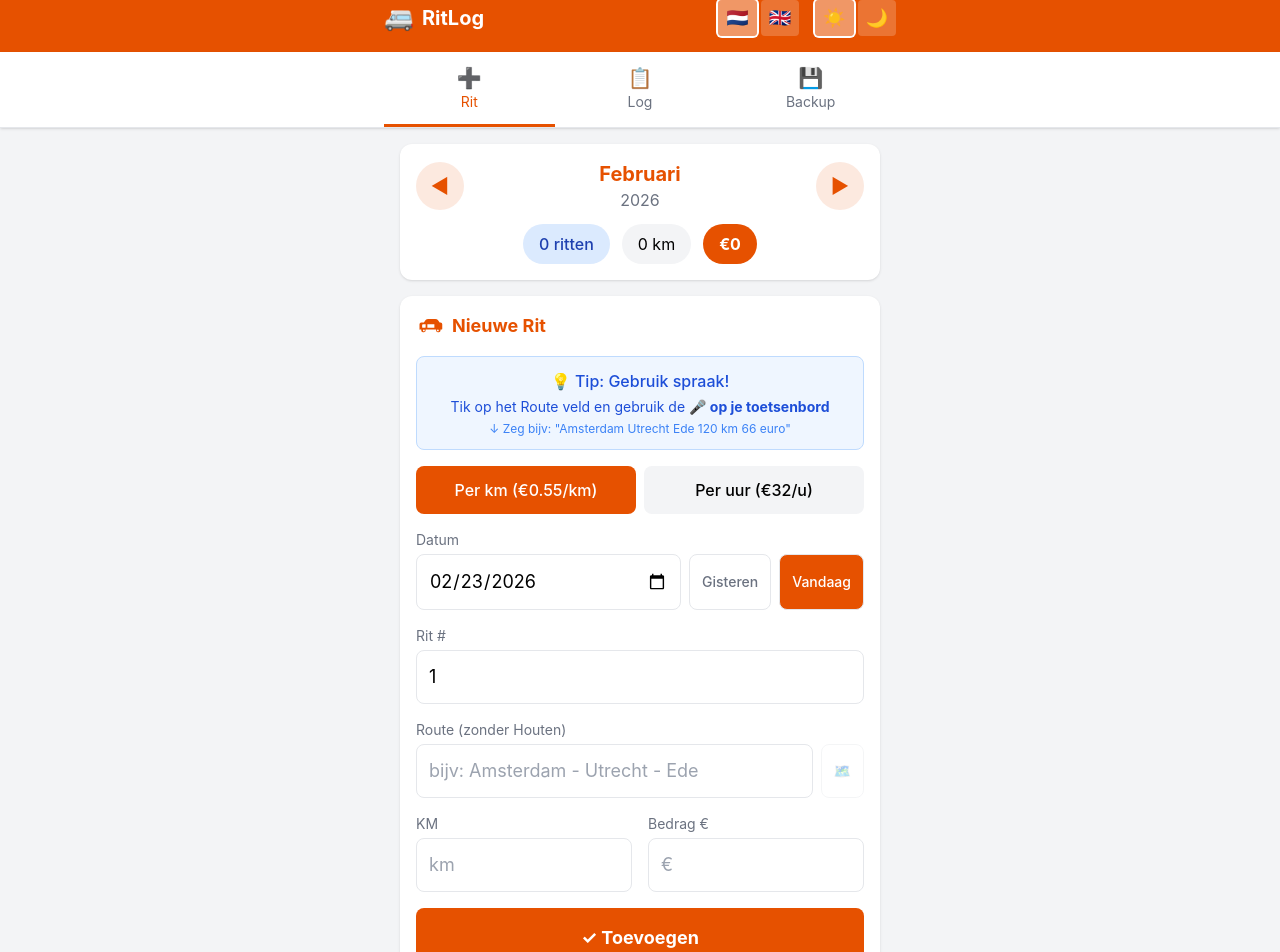
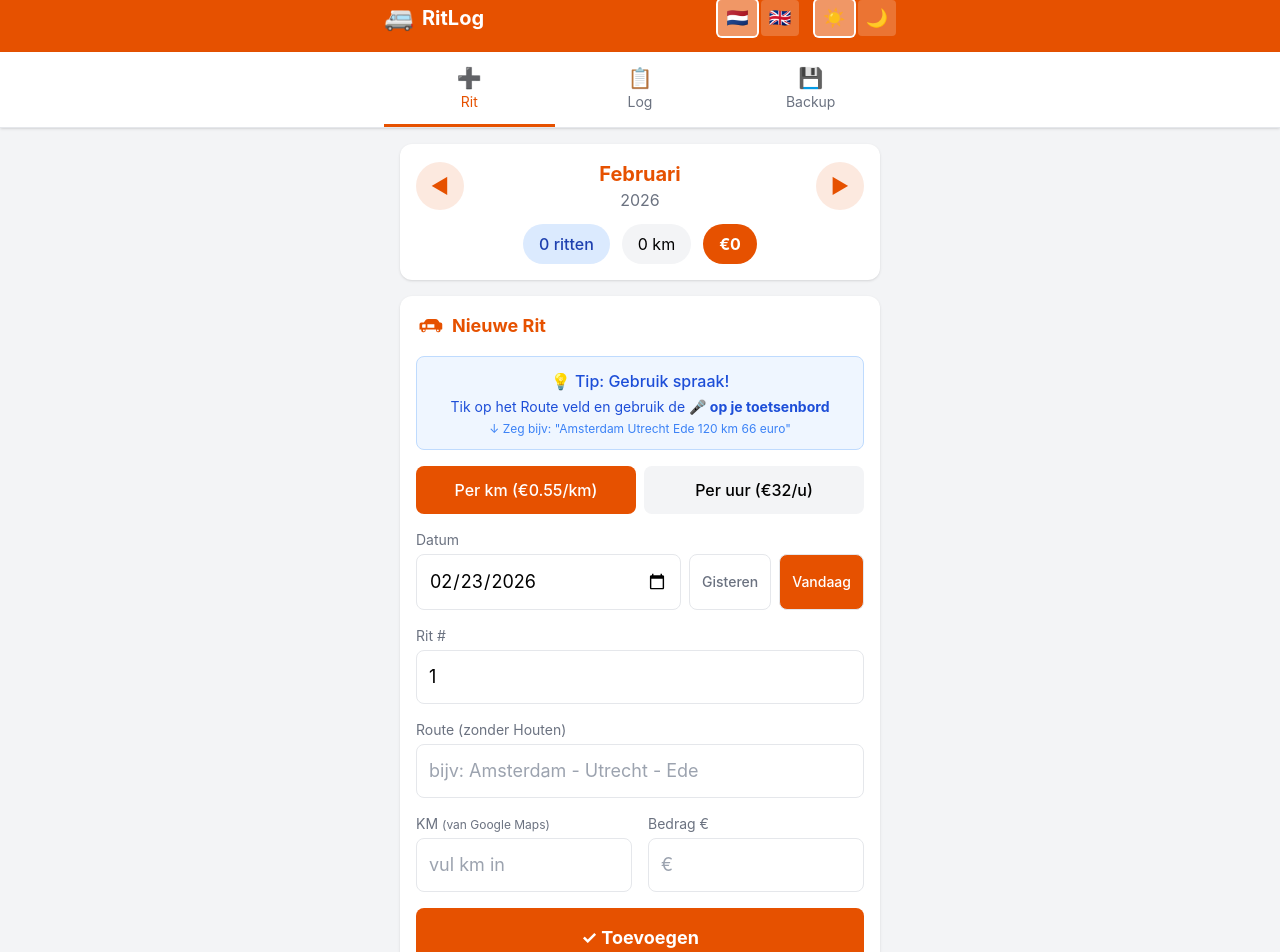
Before and after one commit to hjekel/ritlog, a React (Vite) app: page / in a window 1280 px wide. Shown: the top 952 px of the page. Built offline with nearby package versions, Linux system fonts and the light colour scheme.

Commit message:
Update App.jsx to V3.1
Google Maps knop duidelijker, KM veld handmatig invullen, gebruiksaanwijzing uitgebreid

```diff
--- a/src/App.jsx
+++ b/src/App.jsx
@@ -60,9 +60,10 @@ const TRANSLATIONS = {
     gisteren: 'Gisteren',
     vandaag: 'Vandaag',
     weekend: 'Weekend',
-    checkMaps: 'Check km in Maps',
+    checkMaps: 'Check km in Google Maps',
     gebruiksaanwijzing: 'Gebruiksaanwijzing',
-    hulpRitToevoegen: 'Vul route in → check km via 🗺️ knop → bedrag wordt berekend',
+    hulpRitToevoegen: 'Vul route in → klik "Check km in Google Maps" → vul km in → bedrag wordt berekend',
+    hulpGoogleMaps: 'Opent Google Maps met jouw route, lees daar de kilometers af',
     hulpRitBewerken: 'Tik op een rit in Log om aan te passen',
     hulpRitVerwijderen: 'In bewerk-scherm onderaan',
     hulpFactuur: 'Log → CSV of PDF knop aan einde van de maand',
@@ -127,9 +128,10 @@ const TRANSLATIONS = {
     gisteren: 'Yesterday',
     vandaag: 'Today',
     weekend: 'Weekend',
-    checkMaps: 'Check km in Maps',
+    checkMaps: 'Check km in Google Maps',
     gebruiksaanwijzing: 'How to use',
-    hulpRitToevoegen: 'Enter route → check km via 🗺️ button → amount is calculated',
+    hulpRitToevoegen: 'Enter route → click "Check km in Google Maps" → enter km → amount is calculated',
+    hulpGoogleMaps: 'Opens Google Maps with your route, read the kilometers there',
     hulpRitBewerken: 'Tap a trip in Log to edit',
     hulpRitVerwijderen: 'At the bottom of edit screen',
     hulpFactuur: 'Log → CSV or PDF button at end of month',
@@ -1130,30 +1132,19 @@ export default function RitLogApp() {
 
               <div>
                 <label className="text-sm block mb-1" style={{color: textMuted}}>{t.routeLabel}</label>
-                <div className="flex gap-2">
-                  <input type="text" value={nieuwRit.route} onChange={e => setNieuwRit({...nieuwRit, route: e.target.value})}
-                    placeholder={t.routePlaceholder}
-                    className="flex-1 border rounded-lg p-3 text-lg"
-                    style={{background: darkMode ? '#374151' : 'white', color: textColor, borderColor}} />
-                  <button
-                    onClick={openGoogleMaps}
-                    disabled={!nieuwRit.route}
-                    className="px-3 py-2 rounded-lg text-sm font-medium border flex items-center gap-1 disabled:opacity-40"
-                    style={{
-                      background: darkMode ? '#374151' : 'white',
-                      borderColor,
-                      color: '#4285f4'
-                    }}
-                    title={t.checkMaps}
-                  >
-                    🗺️
-                  </button>
-                </div>
+                <input type="text" value={nieuwRit.route} onChange={e => setNieuwRit({...nieuwRit, route: e.target.value})}
+                  placeholder={t.routePlaceholder}
+                  className="w-full border rounded-lg p-3 text-lg"
+                  style={{background: darkMode ? '#374151' : 'white', color: textColor, borderColor}} />
                 {nieuwRit.route && (
                   <button
                     onClick={openGoogleMaps}
-                    className="mt-2 text-sm flex items-center gap-1 hover:underline"
-                    style={{color: '#4285f4'}}
+                    className="mt-2 w-full py-2 rounded-lg text-sm font-medium flex items-center justify-center gap-2 border-2"
+                    style={{
+                      background: darkMode ? '#1e3a5f' : '#e8f4fd',
+                      borderColor: '#4285f4',
+                      color: '#4285f4'
+                    }}
                   >
                     🗺️ {t.checkMaps}
                   </button>
@@ -1164,15 +1155,15 @@ export default function RitLogApp() {
                 <div className="grid grid-cols-2 gap-4">
                   <div>
                     <label className="text-sm block mb-1" style={{color: textMuted}}>
-                      {t.km} {geschatteKm && !nieuwRit.kilometers && <span className="text-green-600 font-medium">(≈{geschatteKm})</span>}
+                      {t.km} <span className="text-xs">({lang === 'nl' ? 'van Google Maps' : 'from Google Maps'})</span>
                     </label>
                     <input
                       type="number"
                       value={nieuwRit.kilometers}
                       onChange={e => setNieuwRit({...nieuwRit, kilometers: e.target.value})}
-                      placeholder={geschatteKm ? `${geschatteKm}` : 'km'}
-                      className={`w-full border rounded-lg p-3 text-lg ${!nieuwRit.kilometers && geschatteKm ? 'bg-green-50 border-green-300 placeholder-green-600' : ''}`}
-                      style={nieuwRit.kilometers || !geschatteKm ? {background: darkMode ? '#374151' : 'white', color: textColor, borderColor} : {}}
+                      placeholder={lang === 'nl' ? 'vul km in' : 'enter km'}
+                      className="w-full border rounded-lg p-3 text-lg"
+                      style={{background: darkMode ? '#374151' : 'white', color: textColor, borderColor}}
                     />
                   </div>
                   <div>
@@ -1270,6 +1261,7 @@ export default function RitLogApp() {
               <strong>📖 {t.gebruiksaanwijzing}</strong>
               <ul className="mt-2 space-y-1 text-sm" style={{color: textMuted}}>
                 <li>➕ <strong>{t.rit} {lang === 'nl' ? 'toevoegen' : 'add'}:</strong> {t.hulpRitToevoegen}</li>
+                <li>🗺️ <strong>Google Maps:</strong> {t.hulpGoogleMaps}</li>
                 <li>✏️ <strong>{t.rit} {lang === 'nl' ? 'bewerken' : 'edit'}:</strong> {t.hulpRitBewerken}</li>
                 <li>🗑️ <strong>{t.rit} {lang === 'nl' ? 'verwijderen' : 'delete'}:</strong> {t.hulpRitVerwijderen}</li>
                 <li>📄 <strong>{lang === 'nl' ? 'Factuur maken' : 'Create invoice'}:</strong> {t.hulpFactuur}</li>
```
